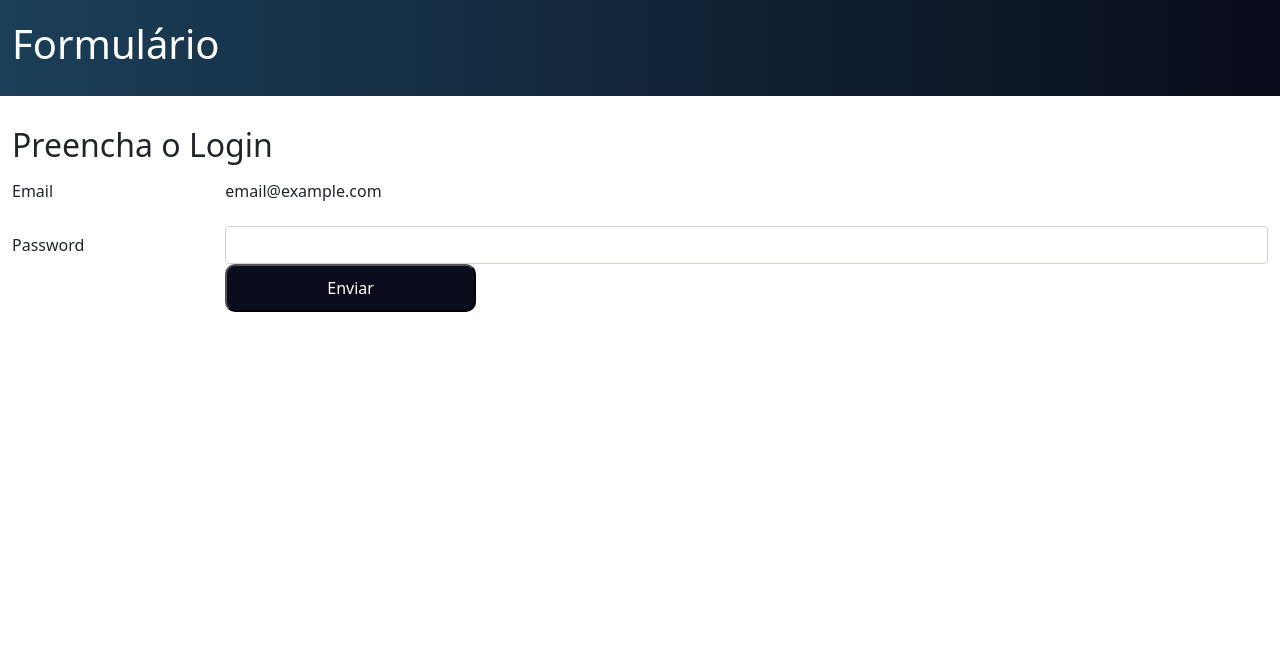
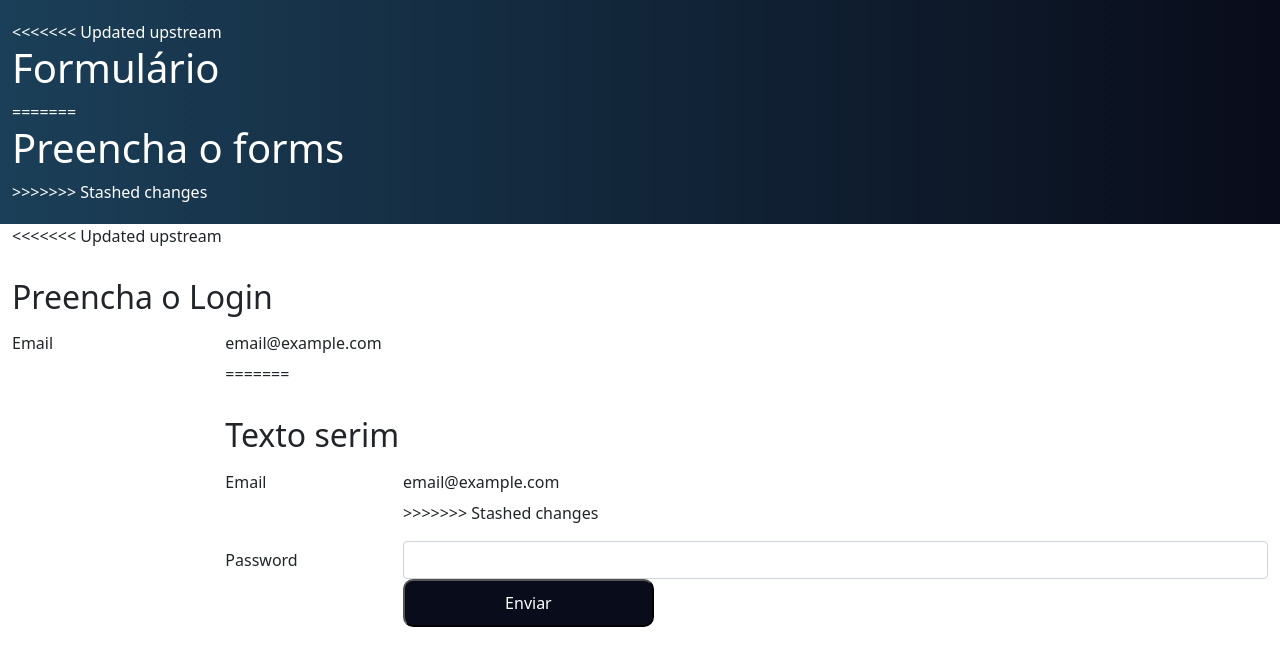
Before and after one commit to projetosDS/ProjetoForms-Colaborativo, a plain HTML site: page index.html in a window 1280 px wide. Drawn offline with nearby package versions, Linux system fonts and the light colour scheme.

Commit message:
Update index.html

```diff
--- a/index.html
+++ b/index.html
@@ -20,7 +20,11 @@
       <div class="container-fluid">
         <div class="row">
           <div class="col-md-12 align-self-center">
+<<<<<<< Updated upstream
             <h1 class="title">Formulário</h1>
+=======
+            <h1 class="title">Preencha o forms</h1>
+>>>>>>> Stashed changes
           </div>
         </div>
       </div>
@@ -29,6 +33,7 @@
       <div class="container-fluid">
         <div class="row">
           <div class="col-md-12 align-self-center">
+<<<<<<< Updated upstream
             <h2>Preencha o Login</h2>
             <div class="mb-3 row">
               <label for="Email" class="col-sm-2 col-form-label">Email</label>
@@ -36,6 +41,13 @@
                 <input type="email"  readonly class="form-control-plaintext"  value="email@example.com">
 
 
+=======
+            <h2>Texto serim</h2>
+            <div class="mb-3 row">
+              <label for="staticEmail" class="col-sm-2 col-form-label">Email</label>
+              <div class="col-sm-10">
+                <input type="text" readonly class="form-control-plaintext" id="staticEmail" value="email@example.com">
+>>>>>>> Stashed changes
               </div>
             </div>
             <div class="mb-3 row">
```
